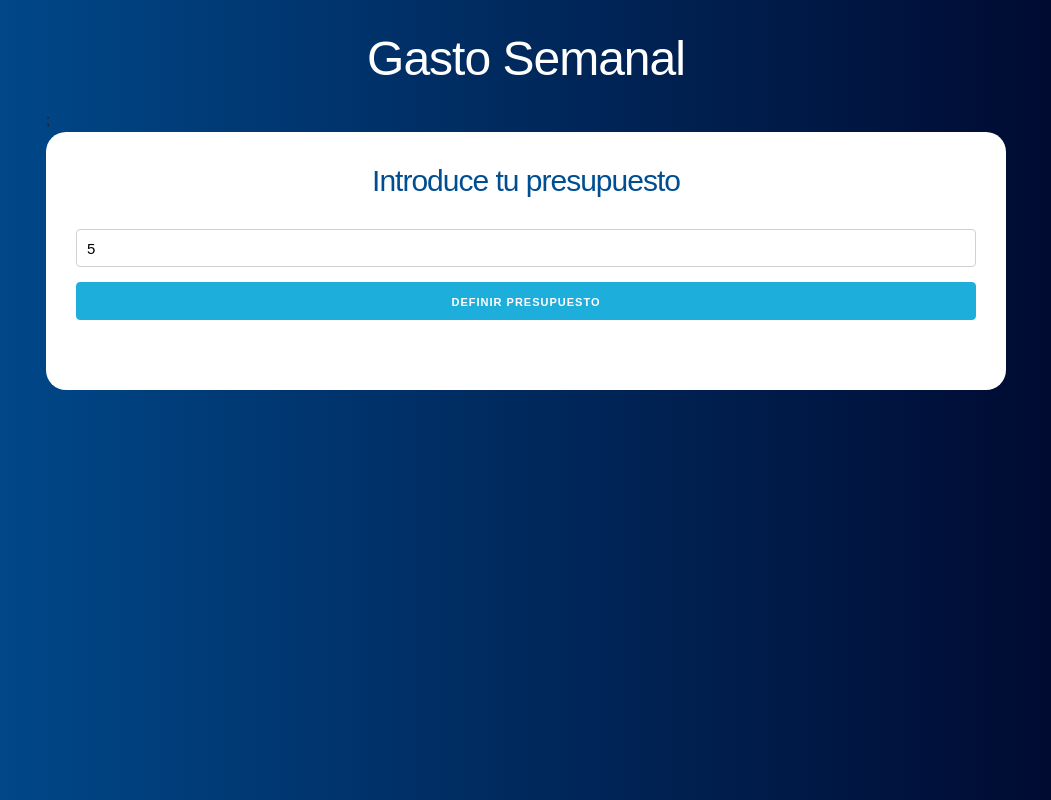
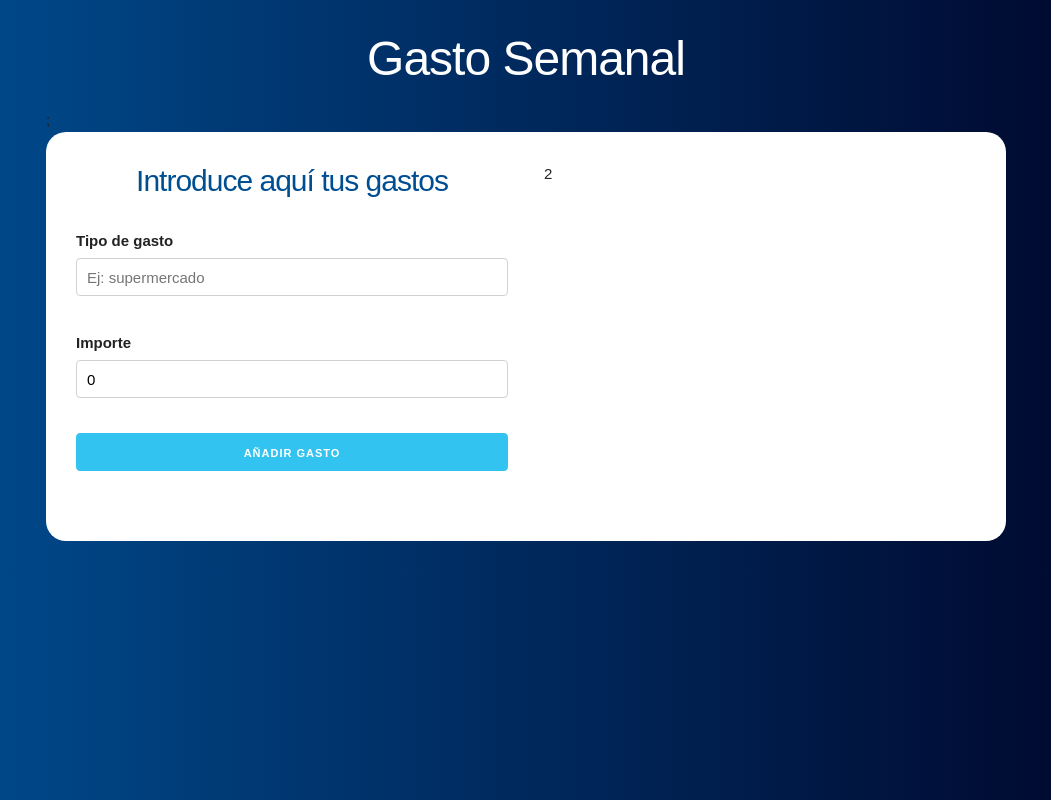
Before and after one commit to pablopicouceira/presupuesto_react, a React (Create React App) app: page / in a window 1280 px wide. Both pictures are taken after typing "5" into the empty fields and a click on the input "Definir presupuesto". Shown: the whole page, without its empty margins (114-1165 px from the left). Built offline with nearby package versions, Linux system fonts and the light colour scheme.

Commit message:
up to 74

```diff
--- a/src/App.js
+++ b/src/App.js
@@ -1,13 +1,34 @@
-import React from "react";
+import React, { useState } from "react";
 import Pregunta from "./components/Pregunta";
+import Formulario from "./components/Formulario";
 
 function App() {
+  // definimos el state para el presupuesto inicial y para el restante (al principio sus valores son iguales)
+
+  const [presupuesto, setPresupuesto] = useState(0);
+  const [restante, setRestante] = useState(0);
+  const [preguntavisible, setPreguntavisible] = useState(true);
+
   return (
     <div className="container">
       <header>
         <h1>Gasto Semanal</h1>;
         <div className="contenido-principal contenido">
-          <Pregunta />
+          {preguntavisible ? (
+            <Pregunta
+              setPresupuesto={setPresupuesto}
+              setRestante={setRestante}
+              setPreguntavisible={setPreguntavisible}
+            />
+          ) : (
+            <div className="row">
+              <div className="one-half column">
+                <Formulario />
+              </div>
+
+              <div className="one-half column">2</div>
+            </div>
+          )}
         </div>
       </header>
     </div>
--- /dev/null
+++ b/src/components/Formulario.jsx
@@ -0,0 +1,52 @@
+import React, { useState } from "react";
+
+const Formulario = () => {
+  const [nombre, setNombre] = useState("");
+  const [cantidad, setCantidad] = useState(0);
+
+  // Cuando el usuario añade un gasto
+  const añadirGasto = (e) => {
+    e.preventDefault();
+
+    // Validar
+
+    // Construir el gasto (va a ser un objeto)
+
+    // Pasar el gasto al componente principal
+
+    // Resetear el form
+  };
+
+  return (
+    <form onSubmit={añadirGasto}>
+      <h2>Introduce aquí tus gastos</h2>
+      <div className="campo">
+        <label>Tipo de gasto</label>
+        <input
+          type="text"
+          className="u-full-width"
+          placeholder="Ej: supermercado"
+          value={nombre}
+          onChange={(e) => setNombre(e.target.value)}
+        />
+      </div>
+      <div className="campo">
+        <label>Importe</label>
+        <input
+          type="text"
+          className="u-full-width"
+          placeholder="Ej: 100€"
+          value={cantidad}
+          onChange={(e) => setCantidad(parseInt(e.target.value))}
+        />
+      </div>
+      <input
+        type="submit"
+        className="button-primary u-full-width"
+        value="añadir gasto"
+      />
+    </form>
+  );
+};
+
+export default Formulario;
--- a/src/components/Pregunta.jsx
+++ b/src/components/Pregunta.jsx
@@ -1,7 +1,7 @@
 import React, { Fragment, useState } from "react";
 import Error from "./Error";
 
-const Pregunta = () => {
+const Pregunta = ({ setPresupuesto, setRestante, setPreguntavisible }) => {
   // Definimos el state
   const [cantidad, setCantidad] = useState(0);
   const [error, setError] = useState(false);
@@ -24,6 +24,10 @@ const Pregunta = () => {
 
     // Si se pasa la validación
     setError(false);
+
+    setPresupuesto(cantidad);
+    setRestante(cantidad);
+    setPreguntavisible(false);
   };
 
   return (
```
